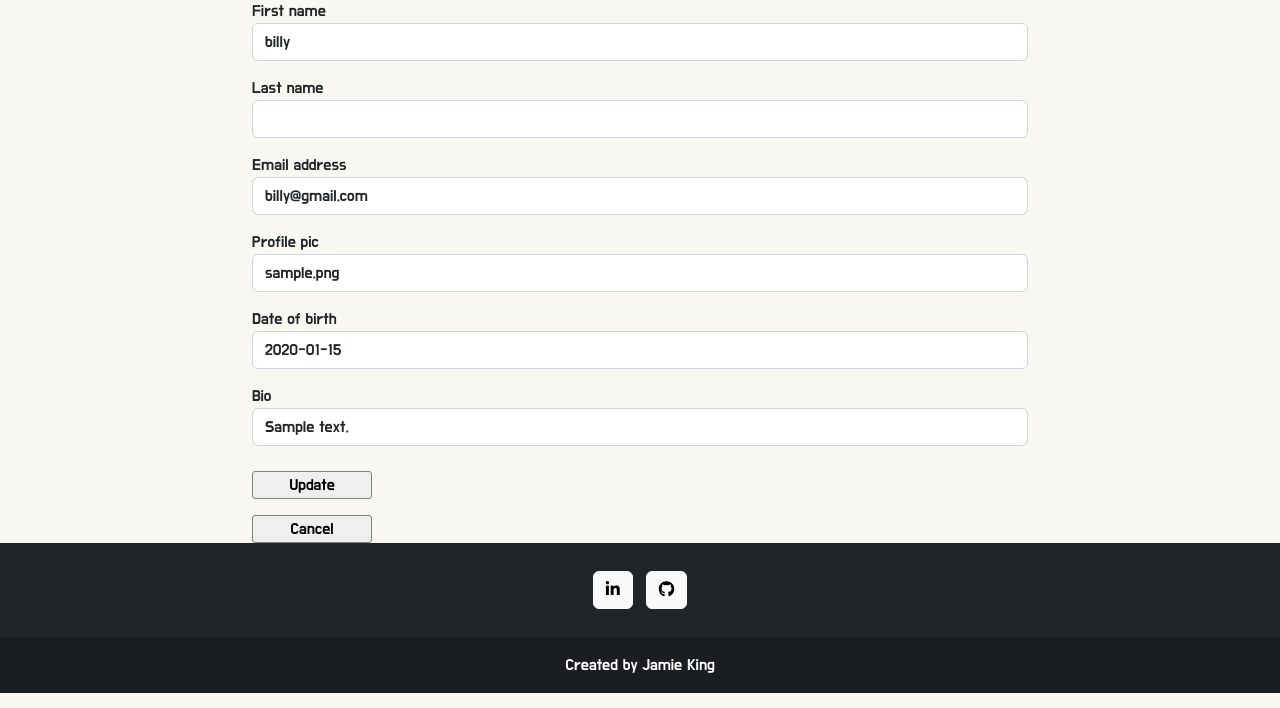
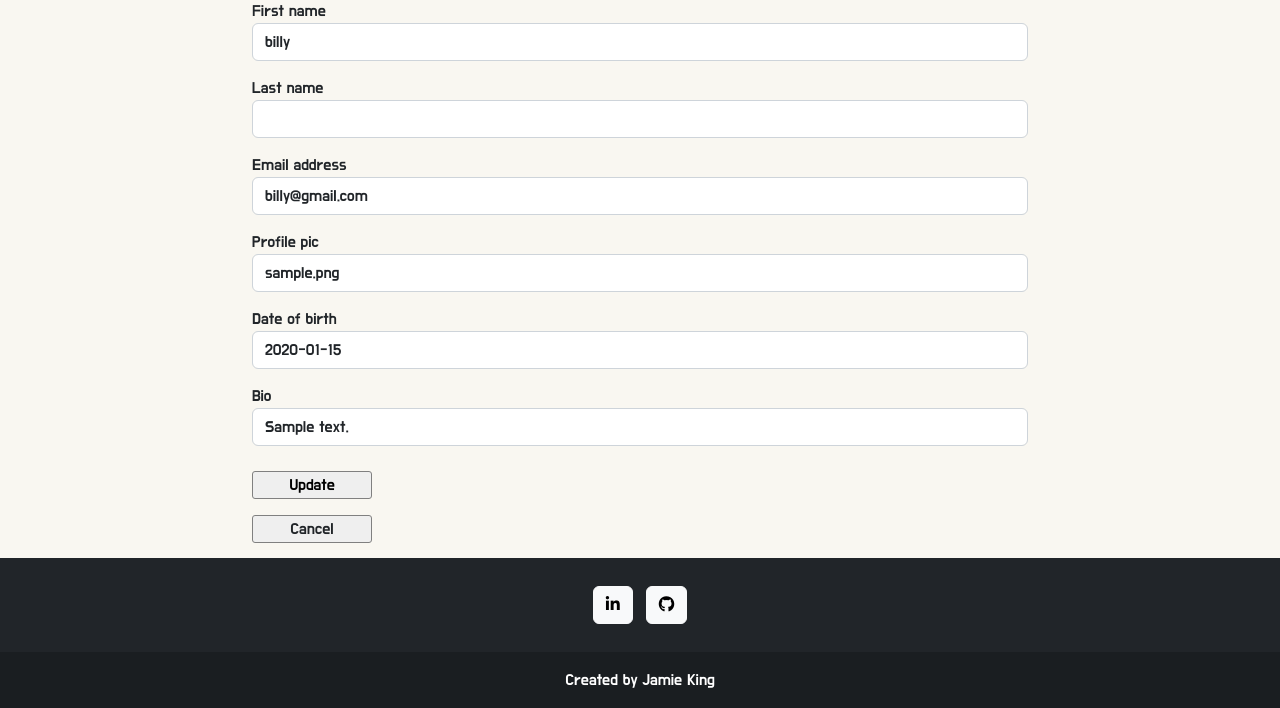
Before and after one commit to jkingportfolio/CI_PP4_Pic_Pals, a Django app: page /edit-profile/ in a window 1280 px wide. Shown: the part 213-921 px from the top of the page. Run offline with Django 4.2, Linux system fonts and the light colour scheme; a user stored in the database is signed in; tables that the repository leaves empty hold one stand-in row (values such as "Sample post"); parts of the project's set-up code (start-up, migrations or seed data) failed here and were passed over; some libraries are stand-ins or nearby versions.

Commit message:
Update: Cancel button style as per w3 validator

```diff
--- a/account/templates/account/edit_profile.html
+++ b/account/templates/account/edit_profile.html
@@ -17,7 +17,7 @@
         {{ profile_form|crispy }}
         {% csrf_token %}
         <p>
-            <button type="button" class="form-btn form-btn-pos"
+            <button type="button" class="form-btn form-btn-pos btn-hover"
                 data-bs-toggle="modal" data-bs-target="#staticBackdrop"
                 aria-label="Edit post button">
                 Update
@@ -55,11 +55,12 @@
         </div>
 
     </form>
-    <a href="/">
-        <button aria-label="Cancel button" class="form-btn">
+    <div class="div-btn-control">
+        <a href="/" aria-label="Cancel button"
+            class="a-btn text-center form-btn margin-btm btn-hover">
             Cancel
-        </button>
-    </a>
+        </a>
+    </div>
 </div>
 
 <script>
```
